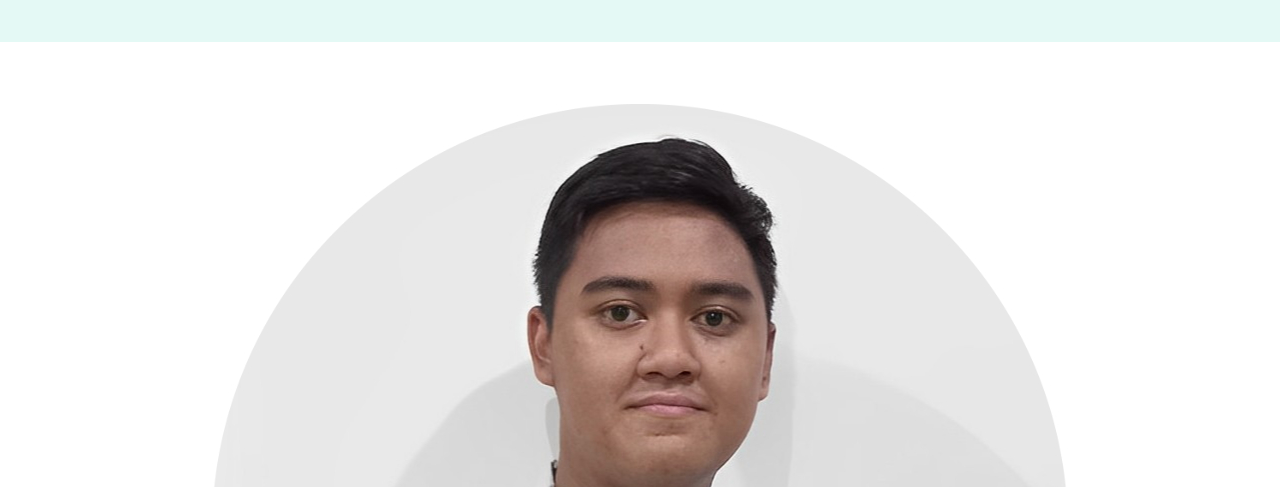
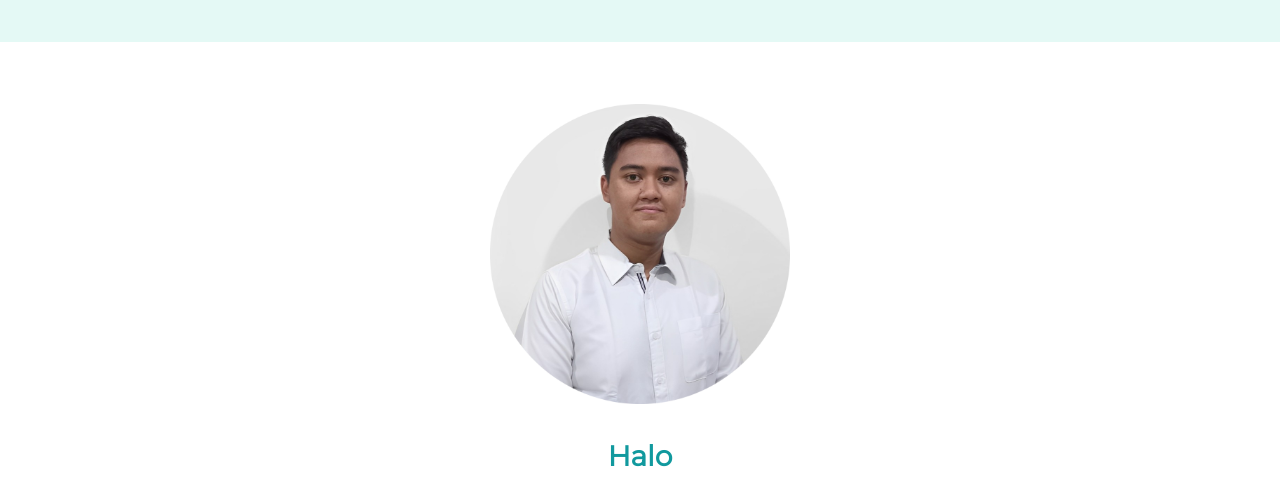
Before and after one commit to AdliGR/CVwebsite, a plain HTML site: page index.html in a window 1280 px wide. Shown: the part 465-952 px from the top of the page. Drawn offline with Linux system fonts and the light colour scheme.

Commit message:
foto profile

```diff
--- a/css/style.css
+++ b/css/style.css
@@ -192,3 +192,7 @@ background: linear-gradient(180deg, rgba(48,227,203,1) 0%, rgba(43,196,173,1) 54
 .projectimg{
     width: 800px;
 }
+
+.fotoprofile{
+    width: 300px;
+}
--- a/index.html
+++ b/index.html
@@ -18,7 +18,7 @@
     <br><br>
     <div class="middle-container">
         <div class="profile">
-          <img class src="images/MyProfile.jpg" alt="profile">
+          <img class="fotoprofile" src="images/MyProfile.jpg" alt="profile">
           <h3>Halo</h3>
           <p>I am an beginner in programming. i'am a student in University Multimedia Nusantara. What i love is learning Code 👨🏼‍💻 and Games 🎮 </p>
         </div>
```
